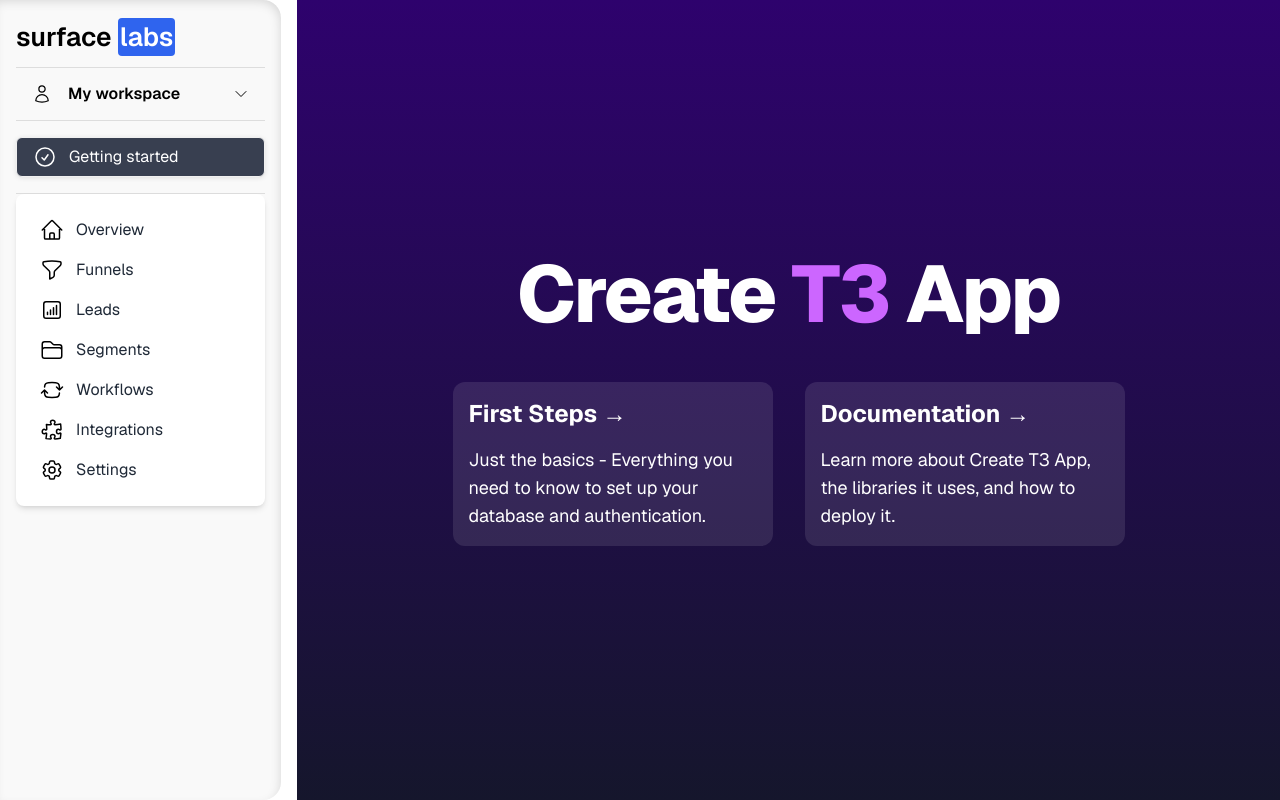
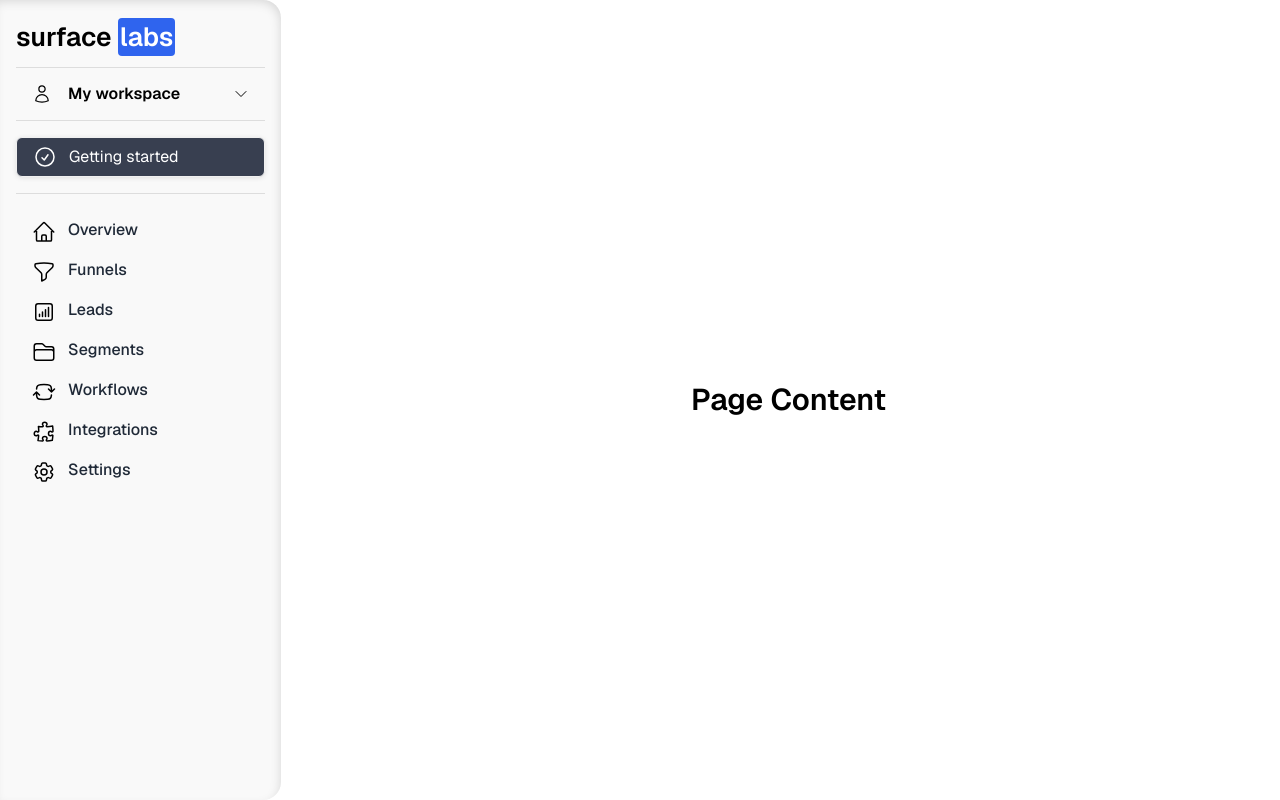
Before and after one commit to ManishGuptaDev/surface-workflow-project, a Next.js app: page / in a window 1280 px wide. Built offline with nearby package versions, Linux system fonts and the light colour scheme.

Commit message:
Side navigations

```diff
--- a/src/app/funnels/page.tsx
+++ b/src/app/funnels/page.tsx
@@ -1,4 +1,4 @@
-export default function GettingStarted() {
+export default function Page() {
   return (
     <div className="flex h-screen items-center justify-center">
       <h1 className="p-4 text-center text-3xl font-semibold">Page Content</h1>
--- a/src/app/getting-started/page.tsx
+++ b/src/app/getting-started/page.tsx
@@ -1,4 +1,4 @@
-export default function GettingStarted(){
+export default function Page(){
     return (
         <div>
             getting started
--- a/src/app/home/page.tsx
+++ b/src/app/home/page.tsx
@@ -1,4 +1,4 @@
-export default function GettingStarted() {
+export default function Page() {
   return (
     <div className="flex h-screen items-center justify-center">
       <h1 className="p-4 text-center text-3xl font-semibold">Page Content</h1>
--- a/src/app/integrations/page.tsx
+++ b/src/app/integrations/page.tsx
@@ -1,4 +1,4 @@
-export default function GettingStarted() {
+export default function Page() {
   return (
     <div className="flex h-screen items-center justify-center">
       <h1 className="p-4 text-center text-3xl font-semibold">Page Content</h1>
--- a/src/app/leads/page.tsx
+++ b/src/app/leads/page.tsx
@@ -1,4 +1,4 @@
-export default function GettingStarted() {
+export default function Page() {
   return (
     <div className="flex h-screen items-center justify-center">
       <h1 className="p-4 text-center text-3xl font-semibold">Page Content</h1>
--- a/src/app/overview/page.tsx
+++ b/src/app/overview/page.tsx
@@ -1,4 +1,4 @@
-export default function GettingStarted() {
+export default function Page() {
   return (
     <div className="flex h-screen items-center justify-center">
       <h1 className="p-4 text-center text-3xl font-semibold">Page Content</h1>
--- a/src/app/page.tsx
+++ b/src/app/page.tsx
@@ -1,37 +1,7 @@
-import Link from "next/link";
-
-export default function HomePage() {
+export default function Page() {
   return (
-    <main className="flex min-h-screen flex-col items-center justify-center bg-gradient-to-b from-[#2e026d] to-[#15162c] text-white">
-      <div className="container flex flex-col items-center justify-center gap-12 px-4 py-16">
-        <h1 className="text-5xl font-extrabold tracking-tight text-white sm:text-[5rem]">
-          Create <span className="text-[hsl(280,100%,70%)]">T3</span> App
-        </h1>
-        <div className="grid grid-cols-1 gap-4 sm:grid-cols-2 md:gap-8">
-          <Link
-            className="flex max-w-xs flex-col gap-4 rounded-xl bg-white/10 p-4 text-white hover:bg-white/20"
-            href="https://create.t3.gg/en/usage/first-steps"
-            target="_blank"
-          >
-            <h3 className="text-2xl font-bold">First Steps →</h3>
-            <div className="text-lg">
-              Just the basics - Everything you need to know to set up your
-              database and authentication.
-            </div>
-          </Link>
-          <Link
-            className="flex max-w-xs flex-col gap-4 rounded-xl bg-white/10 p-4 text-white hover:bg-white/20"
-            href="https://create.t3.gg/en/introduction"
-            target="_blank"
-          >
-            <h3 className="text-2xl font-bold">Documentation →</h3>
-            <div className="text-lg">
-              Learn more about Create T3 App, the libraries it uses, and how to
-              deploy it.
-            </div>
-          </Link>
-        </div>
-      </div>
-    </main>
+    <div className="flex h-screen items-center justify-center">
+      <h1 className="p-4 text-center text-3xl font-semibold">Page Content</h1>
+    </div>
   );
 }
--- a/src/app/segments/page.tsx
+++ b/src/app/segments/page.tsx
@@ -1,4 +1,4 @@
-export default function GettingStarted() {
+export default function Page() {
   return (
     <div className="flex h-screen items-center justify-center">
       <h1 className="p-4 text-center text-3xl font-semibold">Page Content</h1>
--- a/src/app/settings/page.tsx
+++ b/src/app/settings/page.tsx
@@ -1,4 +1,4 @@
-export default function GettingStarted() {
+export default function Page() {
   return (
     <div className="flex h-screen items-center justify-center">
       <h1 className="p-4 text-center text-3xl font-semibold">Page Content</h1>
--- a/src/app/workflows/page.tsx
+++ b/src/app/workflows/page.tsx
@@ -1,4 +1,4 @@
-export default function GettingStarted() {
+export default function Page() {
   return (
     <div className="flex h-screen items-center justify-center">
       <h1 className="p-4 text-center text-3xl font-semibold">Page Content</h1>
--- a/src/components/molecules/MenuItem/index.tsx
+++ b/src/components/molecules/MenuItem/index.tsx
@@ -10,9 +10,9 @@
 const MenuItem: React.FC<MenuItemProps> = ({ name, path, icon }) => {
   return (
     <Link href={path}>
-      <div className="flex items-center p-2 rounded-lg hover:bg-gray-200 transition duration-200">
-        <span className="mr-3">{icon}</span>
-        <span className="text-gray-800">{name}</span>
+      <div className="flex items-center py-2 rounded-lg hover:bg-gray-200 transition duration-200 gap-4">
+        <span className="h-5 w-5">{icon}</span>
+        <span className="text-gray-800 text-[16px] font-medium">{name}</span>
       </div>
     </Link>
   );
--- a/src/components/organisms/Sidebar/index.tsx
+++ b/src/components/organisms/Sidebar/index.tsx
@@ -30,7 +30,7 @@
           </Link>
         </div>
         <Divider />
-        <nav className="rounded-lg bg-white p-4 shadow-md">
+        <nav className="p-4">
           {menuItems.map((item) => (
             <MenuItem
               key={item.path}
```
